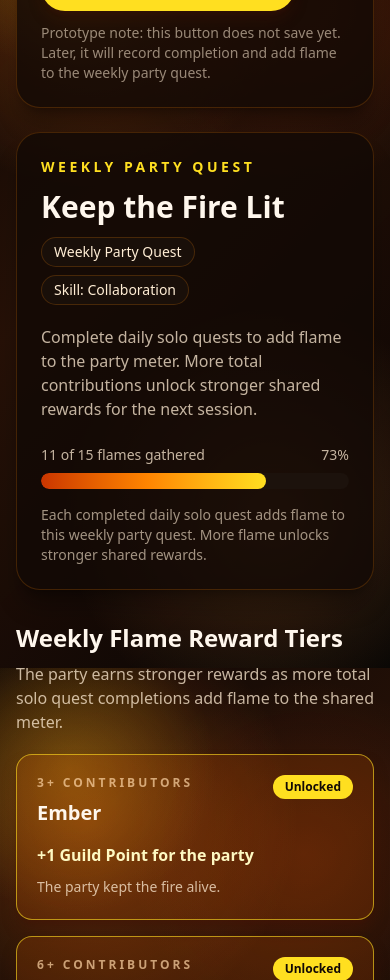
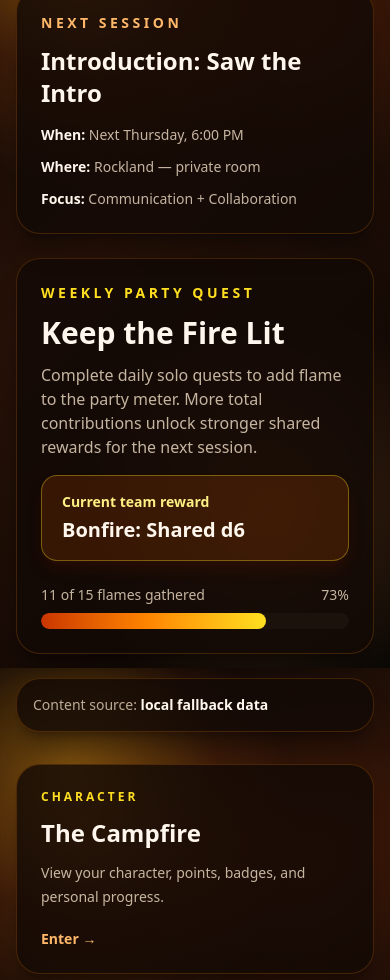
Before and after one commit to jahannlowe-stack/guild-hall-app, a Next.js app: page /quest-board in a window 390 px wide. Shown: the part 1020-2000 px from the top of the page. Built offline with nearby package versions, Linux system fonts and the light colour scheme; no server answers; the database is empty.

Commit message:
Not sure

```diff
--- a/app/page.tsx
+++ b/app/page.tsx
@@ -1,22 +1,163 @@
 import { AppShell } from "@/components/AppShell";
 import { NavCard } from "@/components/NavCard";
-import { ProgressBar } from "@/components/ProgressBar";
 import {
   activeTeamQuest,
   currentSession,
   flameRewardTiers,
   getDailySoloQuest,
 } from "@/lib/sample-data";
+import { supabase } from "@/lib/supabase";
 
-export default function Home() {
-  const dailySoloQuest = getDailySoloQuest();
+type SupabaseQuest = {
+  id: string;
+  title: string;
+  category: string | null;
+  skill: string | null;
+  description: string | null;
+  reward: string | null;
+  team_contribution: string | null;
+  quest_type: string;
+  is_active: boolean;
+  sort_order: number;
+};
 
-  const unlockedFlameTiers = flameRewardTiers.filter(
-    (tier) => activeTeamQuest.totalFlames >= tier.requiredFlames
+type SupabaseRewardTier = {
+  id: string;
+  name: string;
+  required_flames: number;
+  reward: string | null;
+  description: string | null;
+  sort_order: number;
+};
+
+type SupabaseSession = {
+  id: string;
+  title: string;
+  session_date: string | null;
+  location: string | null;
+  focus_skills: string | null;
+  recap: string | null;
+  is_current: boolean;
+};
+
+function getDailyQuestFromPool(quests: SupabaseQuest[]) {
+  if (quests.length === 0) {
+    return null;
+  }
+
+  const today = new Date();
+  const start = new Date(today.getFullYear(), 0, 0);
+  const difference = today.getTime() - start.getTime();
+  const oneDay = 1000 * 60 * 60 * 24;
+  const dayOfYear = Math.floor(difference / oneDay);
+
+  return quests[dayOfYear % quests.length];
+}
+
+function formatSessionDate(dateValue: string | null) {
+  if (!dateValue) {
+    return "To be announced";
+  }
+
+  return new Date(dateValue).toLocaleDateString("en-US", {
+    weekday: "long",
+    month: "long",
+    day: "numeric",
+    year: "numeric",
+  });
+}
+
+export default async function QuestBoardPage() {
+  const fallbackDailySoloQuest = getDailySoloQuest();
+
+  const [questsResult, rewardTiersResult, sessionsResult] = await Promise.all([
+    supabase
+      .from("quests")
+      .select("*")
+      .eq("is_active", true)
+      .order("sort_order", { ascending: true }),
+    supabase
+      .from("reward_tiers")
+      .select("*")
+      .order("sort_order", { ascending: true }),
+    supabase
+      .from("sessions")
+      .select("*")
+      .eq("is_current", true)
+      .limit(1),
+  ]);
+
+  const supabaseQuests = (questsResult.data ?? []) as SupabaseQuest[];
+  const supabaseRewardTiers =
+    (rewardTiersResult.data ?? []) as SupabaseRewardTier[];
+  const supabaseCurrentSession = (sessionsResult.data?.[0] ??
+    null) as SupabaseSession | null;
+
+  const dailySoloQuestFromSupabase = getDailyQuestFromPool(
+    supabaseQuests.filter((quest) => quest.quest_type === "daily_solo")
+  );
+
+  const weeklyPartyQuestFromSupabase =
+    supabaseQuests.find((quest) => quest.quest_type === "weekly_party") ?? null;
+
+  const dailySoloQuest = dailySoloQuestFromSupabase
+    ? {
+        title: dailySoloQuestFromSupabase.title,
+        category: dailySoloQuestFromSupabase.category ?? "Daily Solo Quest",
+        skill: dailySoloQuestFromSupabase.skill ?? "Practice",
+        description:
+          dailySoloQuestFromSupabase.description ??
+          fallbackDailySoloQuest.description,
+        reward: dailySoloQuestFromSupabase.reward ?? fallbackDailySoloQuest.reward,
+        teamContribution:
+          dailySoloQuestFromSupabase.team_contribution ??
+          fallbackDailySoloQuest.teamContribution,
+      }
+    : fallbackDailySoloQuest;
+
+  const weeklyPartyQuest = weeklyPartyQuestFromSupabase
+    ? {
+        title: weeklyPartyQuestFromSupabase.title,
+        description:
+          weeklyPartyQuestFromSupabase.description ??
+          activeTeamQuest.description,
+        totalFlames: activeTeamQuest.totalFlames,
+        weeklyGoal: activeTeamQuest.weeklyGoal,
+      }
+    : activeTeamQuest;
+
+  const rewardTiers =
+    supabaseRewardTiers.length > 0
+      ? supabaseRewardTiers.map((tier) => ({
+          name: tier.name,
+          requiredFlames: tier.required_flames,
+          reward: tier.reward ?? "",
+          description: tier.description ?? "",
+        }))
+      : flameRewardTiers;
+
+  const session = supabaseCurrentSession
+    ? {
+        title: supabaseCurrentSession.title,
+        date: formatSessionDate(supabaseCurrentSession.session_date),
+        location: supabaseCurrentSession.location ?? "To be announced",
+        focusSkills: supabaseCurrentSession.focus_skills
+          ? supabaseCurrentSession.focus_skills.split(",").map((skill) => skill.trim())
+          : currentSession.focusSkills,
+      }
+    : currentSession;
+
+  const unlockedFlameTiers = rewardTiers.filter(
+    (tier) => weeklyPartyQuest.totalFlames >= tier.requiredFlames
   );
 
   const currentFlameReward =
-    unlockedFlameTiers[unlockedFlameTiers.length - 1] ?? flameRewardTiers[0];
+    unlockedFlameTiers[unlockedFlameTiers.length - 1] ?? rewardTiers[0];
+
+  const flameProgressPercent = Math.min(
+    100,
+    Math.round((weeklyPartyQuest.totalFlames / weeklyPartyQuest.weeklyGoal) * 100)
+  );
 
   return (
     <AppShell>
@@ -28,7 +169,6 @@ export default function Home() {
           <h2 className="mt-3 text-3xl font-bold text-orange-50">
             {dailySoloQuest.title}
           </h2>
-
           <div className="mt-3 flex flex-wrap gap-2">
             <span className="rounded-full border border-orange-400/20 bg-[#1c120c]/80 px-3 py-1 text-sm text-orange-100">
               {dailySoloQuest.category}
@@ -37,11 +177,9 @@ export default function Home() {
               Skill: {dailySoloQuest.skill}
             </span>
           </div>
-
           <p className="mt-5 text-orange-100/75">
             {dailySoloQuest.description}
           </p>
-
           <div className="mt-6 rounded-2xl border border-yellow-300/35 bg-orange-500/15 p-5 shadow-lg shadow-orange-950/40">
             <p className="text-sm font-semibold text-yellow-200">
               Completion reward
@@ -60,20 +198,20 @@ export default function Home() {
             Next Session
           </p>
           <h2 className="mt-3 text-2xl font-bold text-orange-50">
-            {currentSession.title}
+            {session.title}
           </h2>
           <div className="mt-4 space-y-3 text-sm text-orange-100/75">
             <p>
               <span className="font-semibold text-orange-50">When:</span>{" "}
-              {currentSession.date}
+              {session.date}
             </p>
             <p>
               <span className="font-semibold text-orange-50">Where:</span>{" "}
-              {currentSession.location}
+              {session.location}
             </p>
             <p>
               <span className="font-semibold text-orange-50">Focus:</span>{" "}
-              {currentSession.focusSkills.join(" + ")}
+              {session.focusSkills.join(" + ")}
             </p>
           </div>
         </div>
@@ -86,10 +224,10 @@ export default function Home() {
               Weekly Party Quest
             </p>
             <h2 className="mt-3 text-3xl font-bold text-orange-50">
-              {activeTeamQuest.title}
+              {weeklyPartyQuest.title}
             </h2>
             <p className="mt-3 max-w-3xl text-orange-100/75">
-              {activeTeamQuest.description}
+              {weeklyPartyQuest.description}
             </p>
           </div>
 
@@ -106,37 +244,23 @@ export default function Home() {
         <div className="mt-6">
           <div className="mb-2 flex items-center justify-between text-sm text-orange-100/75">
             <span>
-              {activeTeamQuest.totalFlames} of {activeTeamQuest.weeklyGoal} flames
-              gathered
+              {weeklyPartyQuest.totalFlames} of {weeklyPartyQuest.weeklyGoal}{" "}
+              flames gathered
             </span>
-            <span>
-              {Math.min(
-                100,
-                Math.round(
-                  (activeTeamQuest.totalFlames / activeTeamQuest.weeklyGoal) *
-                    100
-                )
-              )}
-              %
-            </span>
+            <span>{flameProgressPercent}%</span>
           </div>
-
           <div className="h-4 overflow-hidden rounded-full bg-[#1c120c]">
             <div
               className="h-full rounded-full bg-gradient-to-r from-orange-700 via-orange-400 to-yellow-300"
               style={{
-                width: `${Math.min(
-                  100,
-                  Math.round(
-                    (activeTeamQuest.totalFlames / activeTeamQuest.weeklyGoal) *
-                      100
-                  )
-                )}%`,
+                width: `${flameProgressPercent}%`,
               }}
             />
           </div>
         </div>
       </section>
+
+
 
       <section className="mt-8 grid gap-5 md:grid-cols-2">
         <NavCard
@@ -145,21 +269,18 @@ export default function Home() {
           title="The Campfire"
           description="View your character, points, badges, and personal progress."
         />
-
         <NavCard
           href="/quest-board"
           eyebrow="Quests"
           title="The Quest Board"
           description="See daily solo quests, weekly team progress, and boosted rewards."
         />
-
         <NavCard
           href="/armory"
           eyebrow="Rewards"
           title="The Armory"
           description="Review available boosts, party rewards, and redeemed boons."
         />
-
         <NavCard
           href="/lantern"
           eyebrow="Safety"
--- a/app/quest-board/page.tsx
+++ b/app/quest-board/page.tsx
@@ -1,22 +1,173 @@
 import { AppShell } from "@/components/AppShell";
-import { RewardTier } from "@/components/RewardTier";
+import { NavCard } from "@/components/NavCard";
 import {
   activeTeamQuest,
+  currentSession,
   flameRewardTiers,
   getDailySoloQuest,
 } from "@/lib/sample-data";
+import { supabase } from "@/lib/supabase";
 
-export default function QuestBoardPage() {
-  const dailySoloQuest = getDailySoloQuest();
+type SupabaseQuest = {
+  id: string;
+  title: string;
+  category: string | null;
+  skill: string | null;
+  description: string | null;
+  reward: string | null;
+  team_contribution: string | null;
+  quest_type: string;
+  is_active: boolean;
+  sort_order: number;
+};
 
-  const flamePercentage = Math.min(
+type SupabaseRewardTier = {
+  id: string;
+  name: string;
+  required_flames: number;
+  reward: string | null;
+  description: string | null;
+  sort_order: number;
+};
+
+type SupabaseSession = {
+  id: string;
+  title: string;
+  session_date: string | null;
+  location: string | null;
+  focus_skills: string | null;
+  recap: string | null;
+  is_current: boolean;
+};
+
+function getDailyQuestFromPool(quests: SupabaseQuest[]) {
+  if (quests.length === 0) {
+    return null;
+  }
+
+  const today = new Date();
+  const start = new Date(today.getFullYear(), 0, 0);
+  const difference = today.getTime() - start.getTime();
+  const oneDay = 1000 * 60 * 60 * 24;
+  const dayOfYear = Math.floor(difference / oneDay);
+
+  return quests[dayOfYear % quests.length];
+}
+
+function formatSessionDate(dateValue: string | null) {
+  if (!dateValue) {
+    return "To be announced";
+  }
+
+  return new Date(dateValue).toLocaleDateString("en-US", {
+    weekday: "long",
+    month: "long",
+    day: "numeric",
+    year: "numeric",
+  });
+}
+
+export default async function QuestBoardPage() {
+  const fallbackDailySoloQuest = getDailySoloQuest();
+
+  const [questsResult, rewardTiersResult, sessionsResult] = await Promise.all([
+    supabase
+      .from("quests")
+      .select("*")
+      .eq("is_active", true)
+      .order("sort_order", { ascending: true }),
+    supabase
+      .from("reward_tiers")
+      .select("*")
+      .order("sort_order", { ascending: true }),
+    supabase
+      .from("sessions")
+      .select("*")
+      .eq("is_current", true)
+      .limit(1),
+  ]);
+
+  const supabaseQuests = (questsResult.data ?? []) as SupabaseQuest[];
+  const supabaseRewardTiers =
+    (rewardTiersResult.data ?? []) as SupabaseRewardTier[];
+  const supabaseCurrentSession = (sessionsResult.data?.[0] ??
+    null) as SupabaseSession | null;
+
+  const dailySoloQuestFromSupabase = getDailyQuestFromPool(
+    supabaseQuests.filter((quest) => quest.quest_type === "daily_solo")
+  );
+
+  const weeklyPartyQuestFromSupabase =
+    supabaseQuests.find((quest) => quest.quest_type === "weekly_party") ?? null;
+
+  const dailySoloQuest = dailySoloQuestFromSupabase
+    ? {
+        title: dailySoloQuestFromSupabase.title,
+        category: dailySoloQuestFromSupabase.category ?? "Daily Solo Quest",
+        skill: dailySoloQuestFromSupabase.skill ?? "Practice",
+        description:
+          dailySoloQuestFromSupabase.description ??
+          fallbackDailySoloQuest.description,
+        reward: dailySoloQuestFromSupabase.reward ?? fallbackDailySoloQuest.reward,
+        teamContribution:
+          dailySoloQuestFromSupabase.team_contribution ??
+          fallbackDailySoloQuest.teamContribution,
+      }
+    : fallbackDailySoloQuest;
+
+  const weeklyPartyQuest = weeklyPartyQuestFromSupabase
+    ? {
+        title: weeklyPartyQuestFromSupabase.title,
+        description:
+          weeklyPartyQuestFromSupabase.description ??
+          activeTeamQuest.description,
+        totalFlames: activeTeamQuest.totalFlames,
+        weeklyGoal: activeTeamQuest.weeklyGoal,
+      }
+    : activeTeamQuest;
+
+  const rewardTiers =
+    supabaseRewardTiers.length > 0
+      ? supabaseRewardTiers.map((tier) => ({
+          name: tier.name,
+          requiredFlames: tier.required_flames,
+          reward: tier.reward ?? "",
+          description: tier.description ?? "",
+        }))
+      : flameRewardTiers;
+
+  const session = supabaseCurrentSession
+    ? {
+        title: supabaseCurrentSession.title,
+        date: formatSessionDate(supabaseCurrentSession.session_date),
+        location: supabaseCurrentSession.location ?? "To be announced",
+        focusSkills: supabaseCurrentSession.focus_skills
+          ? supabaseCurrentSession.focus_skills.split(",").map((skill) => skill.trim())
+          : currentSession.focusSkills,
+      }
+    : currentSession;
+
+  const unlockedFlameTiers = rewardTiers.filter(
+    (tier) => weeklyPartyQuest.totalFlames >= tier.requiredFlames
+  );
+
+  const currentFlameReward =
+    unlockedFlameTiers[unlockedFlameTiers.length - 1] ?? rewardTiers[0];
+
+  const flameProgressPercent = Math.min(
     100,
-    Math.round((activeTeamQuest.totalFlames / activeTeamQuest.weeklyGoal) * 100)
+    Math.round((weeklyPartyQuest.totalFlames / weeklyPartyQuest.weeklyGoal) * 100)
   );
+
+  const isUsingSupabase =
+    Boolean(dailySoloQuestFromSupabase) ||
+    Boolean(weeklyPartyQuestFromSupabase) ||
+    supabaseRewardTiers.length > 0 ||
+    Boolean(supabaseCurrentSession);
 
   return (
     <AppShell>
-      <section className="grid gap-6 lg:grid-cols-[0.9fr_1.1fr]">
+      <section className="grid gap-6 lg:grid-cols-[1.2fr_0.8fr]">
         <div className="rounded-3xl border border-orange-400/20 bg-[#120905]/80 p-6 shadow-xl shadow-black/30">
           <p className="text-sm font-semibold uppercase tracking-[0.25em] text-yellow-300">
             Today’s Solo Quest
@@ -24,7 +175,6 @@ export default function QuestBoardPage() {
           <h2 className="mt-3 text-3xl font-bold text-orange-50">
             {dailySoloQuest.title}
           </h2>
-
           <div className="mt-3 flex flex-wrap gap-2">
             <span className="rounded-full border border-orange-400/20 bg-[#1c120c]/80 px-3 py-1 text-sm text-orange-100">
               {dailySoloQuest.category}
@@ -33,99 +183,121 @@ export default function QuestBoardPage() {
               Skill: {dailySoloQuest.skill}
             </span>
           </div>
-
           <p className="mt-5 text-orange-100/75">
             {dailySoloQuest.description}
           </p>
-
           <div className="mt-6 rounded-2xl border border-yellow-300/35 bg-orange-500/15 p-5 shadow-lg shadow-orange-950/40">
             <p className="text-sm font-semibold text-yellow-200">
               Completion reward
             </p>
-            <p className="mt-2 text-xl font-bold text-orange-50">
+            <h3 className="mt-2 text-xl font-bold text-orange-50">
               {dailySoloQuest.reward}
-            </p>
+            </h3>
             <p className="mt-2 text-sm text-orange-100/75">
               {dailySoloQuest.teamContribution}
             </p>
           </div>
-
-          <button className="mt-6 rounded-full bg-yellow-300 px-6 py-3 font-bold text-[#120905] shadow-lg shadow-orange-950/40 transition hover:bg-yellow-200 hover:shadow-orange-900/60">
-            {activeTeamQuest.callToAction}
-          </button>
-
-          <p className="mt-3 text-sm text-orange-100/55">
-            Prototype note: this button does not save yet. Later, it will record
-            completion and add flame to the weekly party quest.
-          </p>
         </div>
 
         <div className="rounded-3xl border border-orange-400/20 bg-[#120905]/80 p-6 shadow-xl shadow-black/30">
+          <p className="text-sm font-semibold uppercase tracking-[0.25em] text-orange-300">
+            Next Session
+          </p>
+          <h2 className="mt-3 text-2xl font-bold text-orange-50">
+            {session.title}
+          </h2>
+          <div className="mt-4 space-y-3 text-sm text-orange-100/75">
+            <p>
+              <span className="font-semibold text-orange-50">When:</span>{" "}
+              {session.date}
+            </p>
+            <p>
+              <span className="font-semibold text-orange-50">Where:</span>{" "}
+              {session.location}
+            </p>
+            <p>
+              <span className="font-semibold text-orange-50">Focus:</span>{" "}
+              {session.focusSkills.join(" + ")}
+            </p>
+          </div>
+        </div>
+      </section>
+
+      <section className="mt-6 rounded-3xl border border-orange-400/20 bg-[#120905]/80 p-6 shadow-xl shadow-black/30">
+        <div className="flex flex-col gap-4 lg:flex-row lg:items-start lg:justify-between">
+          <div>
             <p className="text-sm font-semibold uppercase tracking-[0.25em] text-yellow-300">
               Weekly Party Quest
             </p>
             <h2 className="mt-3 text-3xl font-bold text-orange-50">
-            {activeTeamQuest.title}
+              {weeklyPartyQuest.title}
             </h2>
-
-          <div className="mt-3 flex flex-wrap gap-2">
-            <span className="rounded-full border border-orange-400/20 bg-[#1c120c]/80 px-3 py-1 text-sm text-orange-100">
-              {activeTeamQuest.category}
-            </span>
-            <span className="rounded-full border border-orange-400/20 bg-[#1c120c]/80 px-3 py-1 text-sm text-orange-100">
-              Skill: {activeTeamQuest.skill}
-            </span>
+            <p className="mt-3 max-w-3xl text-orange-100/75">
+              {weeklyPartyQuest.description}
+            </p>
           </div>
 
-          <p className="mt-5 text-orange-100/75">
-            {activeTeamQuest.description}
+          <div className="rounded-2xl border border-yellow-300/35 bg-orange-500/15 px-5 py-4 shadow-lg shadow-orange-950/40">
+            <p className="text-sm font-semibold text-yellow-200">
+              Current team reward
             </p>
+            <p className="mt-1 text-xl font-bold text-orange-50">
+              {currentFlameReward.name}: {currentFlameReward.reward}
+            </p>
+          </div>
+        </div>
 
         <div className="mt-6">
           <div className="mb-2 flex items-center justify-between text-sm text-orange-100/75">
             <span>
-                {activeTeamQuest.totalFlames} of {activeTeamQuest.weeklyGoal}{" "}
+              {weeklyPartyQuest.totalFlames} of {weeklyPartyQuest.weeklyGoal}{" "}
               flames gathered
             </span>
-              <span>{flamePercentage}%</span>
+            <span>{flameProgressPercent}%</span>
           </div>
-
           <div className="h-4 overflow-hidden rounded-full bg-[#1c120c]">
             <div
               className="h-full rounded-full bg-gradient-to-r from-orange-700 via-orange-400 to-yellow-300"
-                style={{ width: `${flamePercentage}%` }}
+              style={{
+                width: `${flameProgressPercent}%`,
+              }}
             />
           </div>
         </div>
-
-          <p className="mt-4 text-sm text-orange-100/60">
-            Each completed daily solo quest adds flame to this weekly party
-            quest. More flame unlocks stronger shared rewards.
-          </p>
-        </div>
       </section>
 
-      <section className="mt-8">
-        <h3 className="text-2xl font-bold text-orange-50">
-          Weekly Flame Reward Tiers
-        </h3>
-        <p className="mt-2 text-orange-100/75">
-          The party earns stronger rewards as more total solo quest completions
-          add flame to the shared meter.
-        </p>
+      <section className="mt-6 rounded-3xl border border-orange-400/20 bg-[#120905]/80 p-4 text-sm text-orange-100/70 shadow-xl shadow-black/30">
+        Content source:{" "}
+        <span className="font-semibold text-orange-50">
+          {isUsingSupabase ? "Supabase" : "local fallback data"}
+        </span>
+      </section>
 
-        <div className="mt-5 grid gap-4 md:grid-cols-2">
-          {flameRewardTiers.map((tier) => (
-            <RewardTier
-              key={tier.name}
-              name={tier.name}
-              requiredContributors={tier.requiredFlames}
-              reward={tier.reward}
-              description={tier.description}
-              currentContributors={activeTeamQuest.totalFlames}
+      <section className="mt-8 grid gap-5 md:grid-cols-2">
+        <NavCard
+          href="/campfire"
+          eyebrow="Character"
+          title="The Campfire"
+          description="View your character, points, badges, and personal progress."
         />
-          ))}
-        </div>
+        <NavCard
+          href="/quest-board"
+          eyebrow="Quests"
+          title="The Quest Board"
+          description="See daily solo quests, weekly team progress, and boosted rewards."
+        />
+        <NavCard
+          href="/armory"
+          eyebrow="Rewards"
+          title="The Armory"
+          description="Review available boosts, party rewards, and redeemed boons."
+        />
+        <NavCard
+          href="/lantern"
+          eyebrow="Safety"
+          title="The Lantern"
+          description="Read the privacy promise, group boundaries, and emergency resource language."
+        />
       </section>
     </AppShell>
   );
--- /dev/null
+++ b/lib/supabase.ts
@@ -0,0 +1,14 @@
+import { createClient } from "@supabase/supabase-js";
+
+const supabaseUrl = process.env.NEXT_PUBLIC_SUPABASE_URL;
+const supabaseAnonKey = process.env.NEXT_PUBLIC_SUPABASE_ANON_KEY;
+
+if (!supabaseUrl) {
+  throw new Error("Missing NEXT_PUBLIC_SUPABASE_URL");
+}
+
+if (!supabaseAnonKey) {
+  throw new Error("Missing NEXT_PUBLIC_SUPABASE_ANON_KEY");
+}
+
+export const supabase = createClient(supabaseUrl, supabaseAnonKey);
--- a/package.json
+++ b/package.json
@@ -9,6 +9,7 @@
     "lint": "eslint"
   },
   "dependencies": {
+    "@supabase/supabase-js": "^2.110.5",
     "next": "16.2.10",
     "react": "19.2.4",
     "react-dom": "19.2.4"
```
Also changed, not shown: 1 other file (tests, documents, lock files or other folders). Lines whose indentation alone changed are shown as unchanged.
